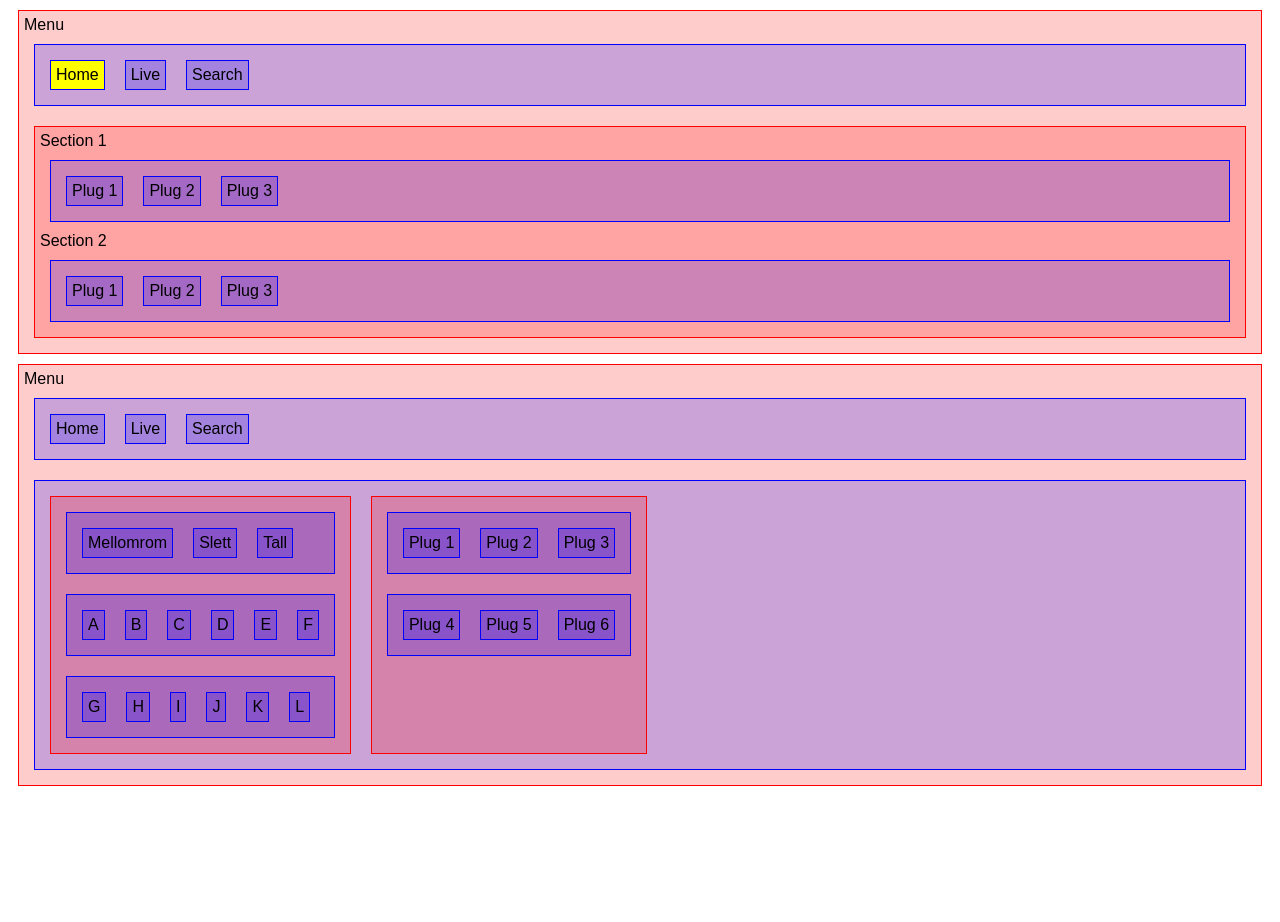
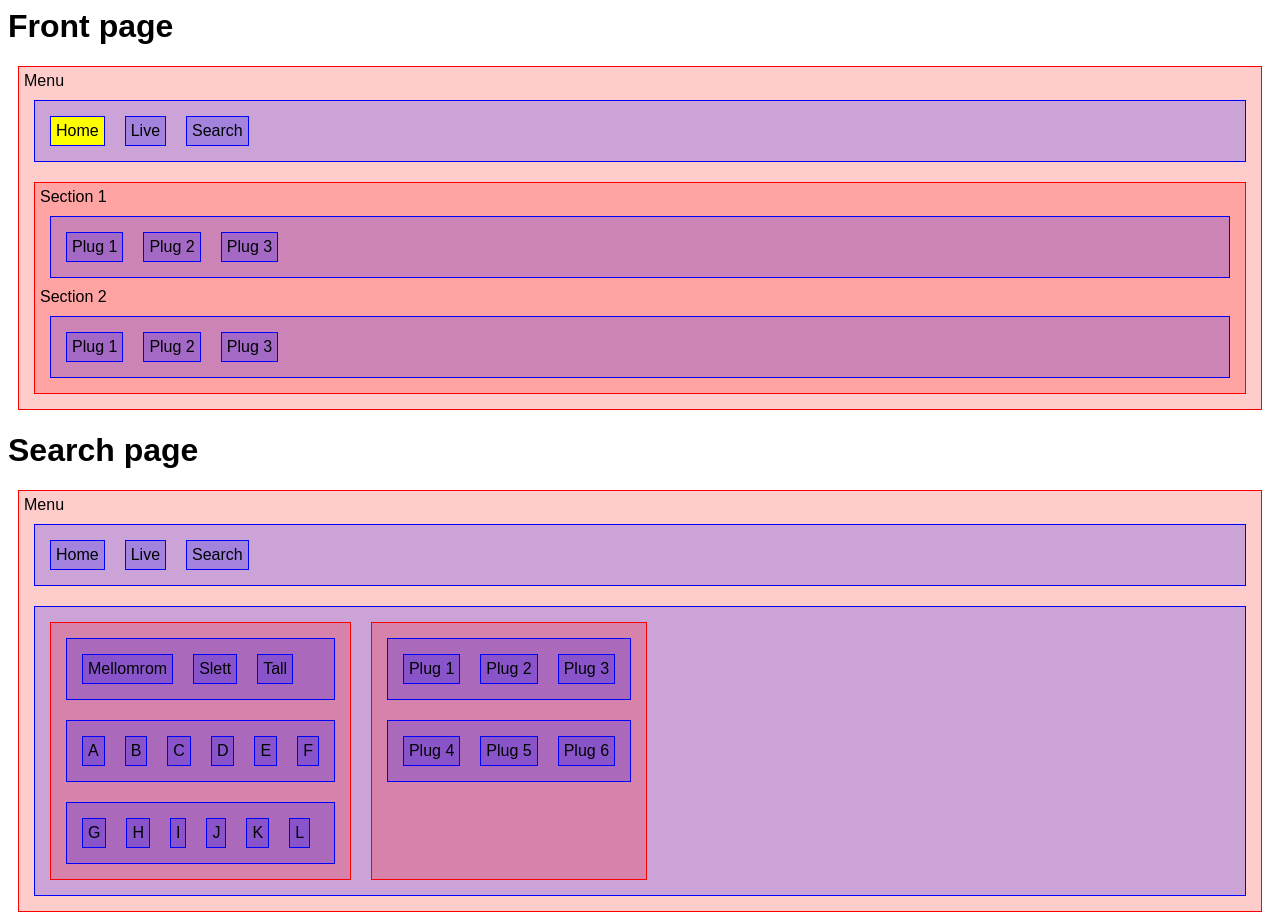
Before and after one commit to simenbrekken/tv-focus-experiments, a website: page www/index.html in a window 1280 px wide. Before the commit the page ends 800 px from the top, so only its background shows below. Drawn offline with Linux system fonts and the light colour scheme.

Commit message:
Add some labels

```diff
--- a/www/index.html
+++ b/www/index.html
@@ -4,6 +4,7 @@
     <link rel="stylesheet" href="./index.css" />
   </head>
   <body>
+    <h1>Front page</h1>
     <div data-focus="front-page" data-orientation="vertical">
       <div>Menu</div>
       <div data-focus="menu" data-behavior="first">
@@ -43,6 +44,7 @@
       </div>
     </div>
 
+    <h1>Search page</h1>
     <div data-focus="search-page" data-orientation="vertical">
       <div>Menu</div>
       <div data-focus="menu">
```
Also changed, not shown: 1 other file.
